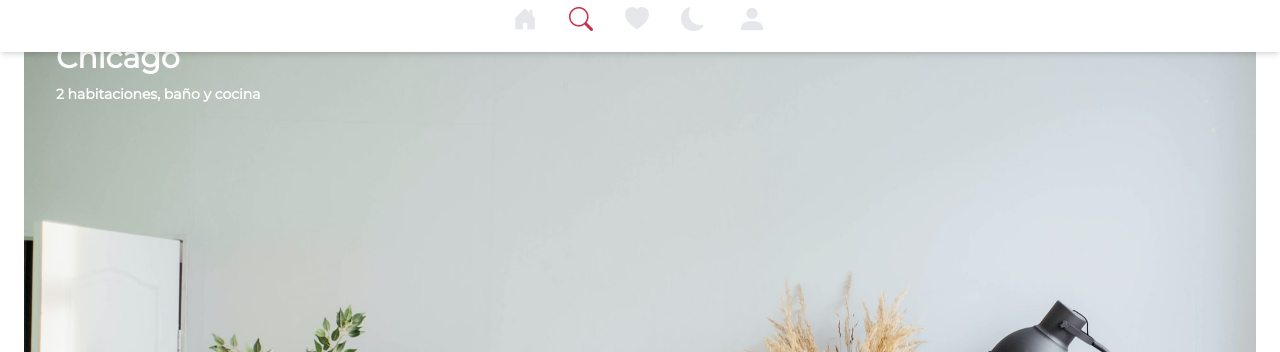
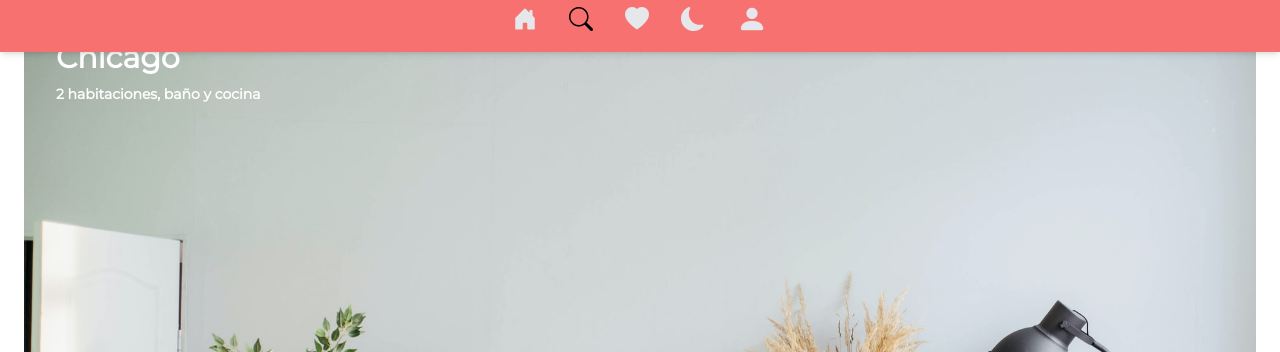
Before and after one commit to jpmjim/CTailwindB, a website: page public/index.html in a window 1280 px wide. Shown: the part 748-1100 px from the top of the page. Drawn offline with nearby package versions, Linux system fonts and the light colour scheme.

Commit message:
cambio de colores en el tabbar

```diff
--- a/public/index.html
+++ b/public/index.html
@@ -136,12 +136,12 @@
         </div>
       </footer>
     </section>
-    <div class="w-full h-16 bg-white fixed left-0 bottom-0 shadow-md flex space-x-8 items-center justify-center" id="tab_bar">
+    <div class="w-full h-16 bg-red-400 fixed left-0 bottom-0 shadow-md flex space-x-8 items-center justify-center rounded-t-md" id="tab_bar">
       <a href="#home">
         <i class="bi bi-house-door-fill text-2xl text-gray-200"></i>
       </a>
       <a href="#rentas_destacadas">
-        <i class="bi bi bi-search text-2xl text-primary"></i>
+        <i class="bi bi bi-search text-2xl text-black"></i>
       </a>
       <a href="#recomendados">
         <i class="bi bi-heart-fill text-2xl text-gray-200"></i>
```
Also changed, not shown: public/css/styles.css.
